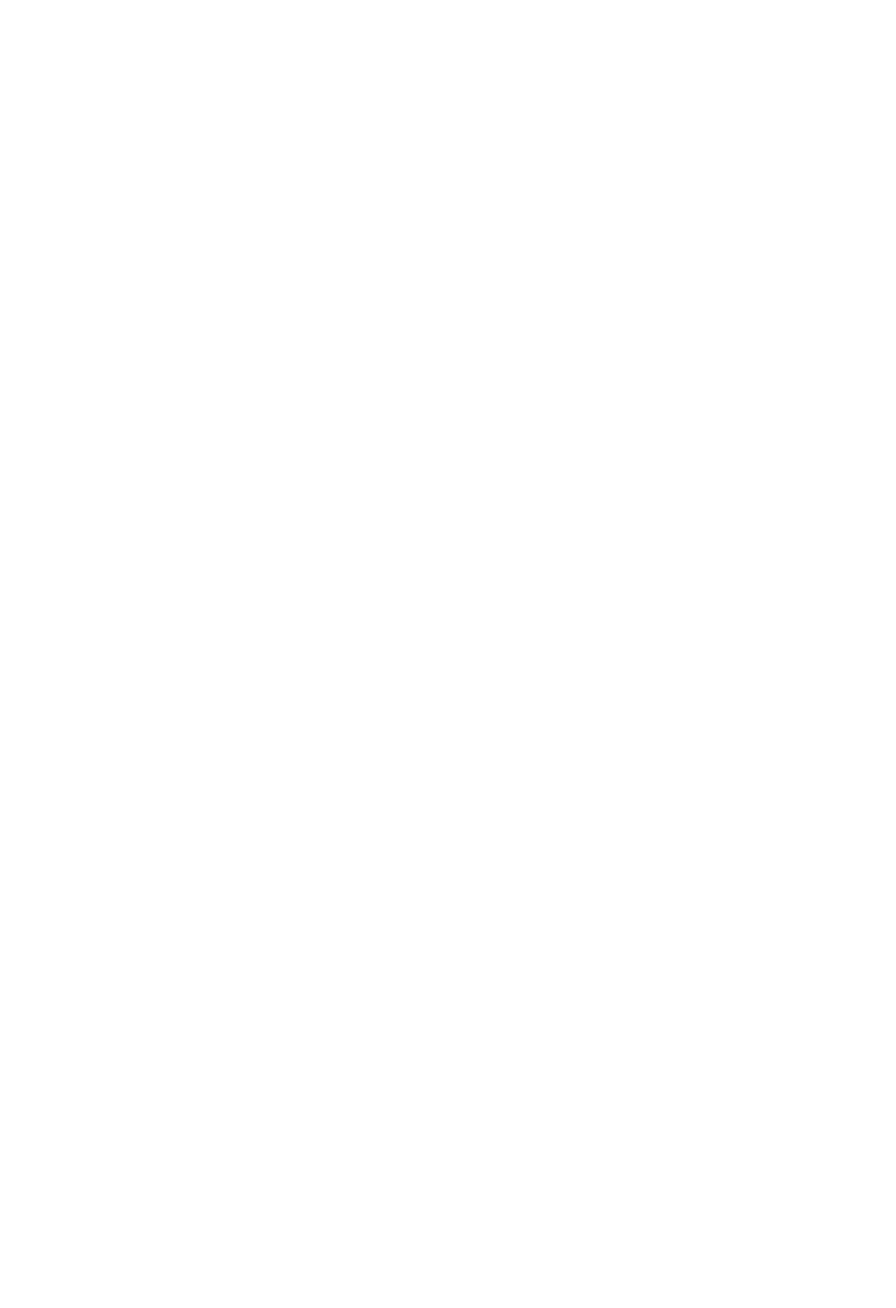
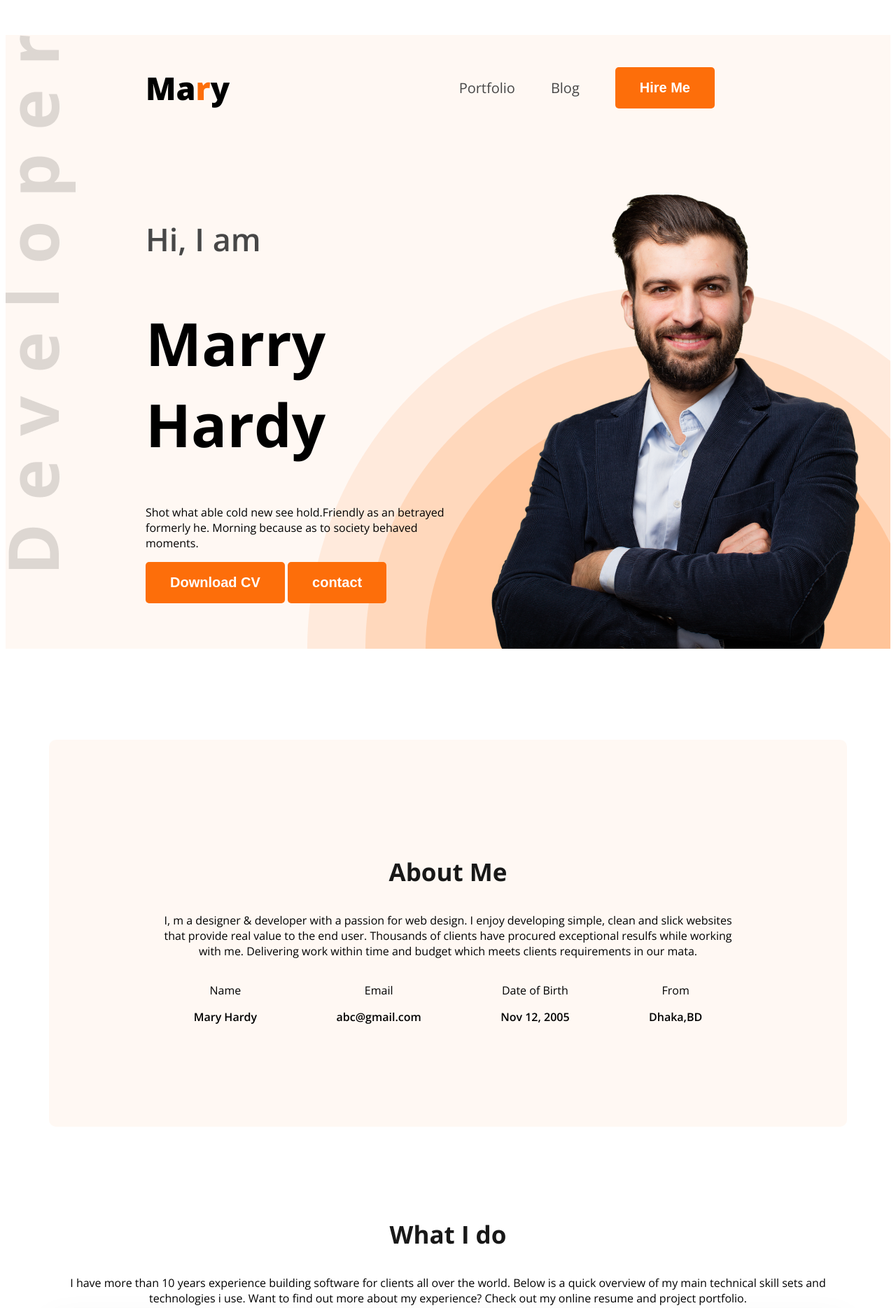
Before and after one commit to warningh/web-developer-portfolio, a plain HTML site: page index.html in a window 1280 px wide. Shown: the top 1869 px of the page at 70% size. Before the commit the page ends 800 px from the top, so only its background shows below. Drawn offline with nearby package versions, Linux system fonts and the light colour scheme.

Commit message:
second time code add

```diff
--- a/index.html
+++ b/index.html
@@ -4,8 +4,90 @@
     <meta charset="UTF-8">
     <meta name="viewport" content="width=device-width, initial-scale=1.0">
     <title>Document</title>
+    <link rel="preconnect" href="https://fonts.googleapis.com">
+<link rel="preconnect" href="https://fonts.gstatic.com" crossorigin>
+<link href="https://fonts.googleapis.com/css2?family=Open+Sans:ital,wght@0,300..800;1,300..800&display=swap" rel="stylesheet">
+    <link rel="stylesheet" href="style/portfolio.css">
 </head>
-<body>
-    <h1></h1>
+<body class="open-sans-normal">
+    <header class="header secondary-bg">
+        <nav>
+            <h3 class="nav-title">Ma<span class="text-primary">r</span>y</h3>
+            <ul>
+                <li><a class="dark-2" href="">Portfolio</a></li>
+                <li><a class="dark-2" href="">Blog</a></li>
+                <li><a href=""><button class="btn-primary">Hire Me</button></a></li>
+            </ul>
+        </nav>
+        <div class="banner">
+            <div class="banner-content">
+                <h4 class="banner-greetings dark-2">Hi, I am</h4>
+                <h1 class="banner-title">Marry Hardy</h1>
+                <div class="banner-description">
+                    <p>Shot what able cold new see hold.Friendly as an betrayed formerly he. Morning because as to society behaved moments.</p>
+                    <button class="btn-primary">Download CV</button>
+                    <button class="btn-primary">contact</button>
+                </div>
+            </div>
+            <img class="banner-profie-pic" src="images/hardy.png" alt="">
+        </div>
+    </header>
+    <main>
+        <section class="about secondary-bg">
+            <h3 class="section-title">About Me</h3>
+            <p>I, m a designer & developer with a passion for web design. I enjoy developing simple, clean and slick websites that provide real value to the end user. Thousands of clients have procured exceptional resulfs while working with me. Delivering work within time and budget which meets clients requirements in our mata.</p>
+            <p class="section-description"></p>
+            <div class="about-items">
+                <div class="about-item">
+                    <p class="item-title">Name</p>
+                    <p class="item-description">Mary Hardy</p>
+                </div>
+                <div class="about-item">
+                    <p class="item-title">Email</p>
+                    <p class="item-description">abc@gmail.com</p>
+                </div>
+                    <div class="about-item">
+                    <p class="item-title">Date of Birth</p>
+                    <p class="item-description">Nov 12, 2005</p>
+                </div>
+
+                <div class="about-item">
+                    <p class="item-title">From</p>
+                    <p class="item-description">Dhaka,BD</p>
+                </div>
+            </div>
+        </section>
+        <section class="skills">
+            <h3 class="section-title text-center">What I do</h3>
+            <p class="text-center">I have more than 10 years experience building software for clients all over the world. Below is a quick overview of my main technical skill sets and technologies i use. Want to find out more about my experience? Check out my online resume and project portfolio.</p>
+            <div class="skills-container">
+                <!-- .skil*4>img+h4.skill-title+.skill-description -->
+                <div class="skill">
+                    <img src="images/icons/js.png" alt="">
+                    <h4 class="skill-title">Vanilla JavaScript</h4>
+                    <div class="skill-description">List skill/technologies here. You can change the icon above to any of the 1500+ FontAwesome 5 free icons available. Aenean commodo ligula eget dolor.</div>
+                </div>
+                <div class="skill">
+                    <img src="images/icons/react.png" alt="">
+                    <h4 class="skill-title">React</h4>
+                    <div class="skill-description">List skill/technologies here. You can change the icon above to any of the 1500+ FontAwesome 5 free icons available. Aenean commodo ligula eget dolor.</div>
+                </div>
+                <div class="skill">
+                    <img src="images/icons/nodejs.png" alt="">
+                    <h4 class="skill-title">Node.js</h4>
+                    <div class="skill-description">List skill/technologies here. You can change the icon above to any of the 1500+ FontAwesome 5 free icons available. Aenean commodo ligula eget dolor.</div>
+                </div>
+                <div class="skill">
+                    <img src="images/icons/mongo.png" alt="">
+                    <h4 class="skill-title">MOngodb</h4>
+                    <div class="skill-description">List skill/technologies here. You can change the icon above to any of the 1500+ FontAwesome 5 free icons available. Aenean commodo ligula eget dolor.</div>
+                </div>
+
+            </div>
+        </section>
+    </main>
+    <footer>
+
+    </footer>
 </body>
 </html>
--- /dev/null
+++ b/style/portfolio.css
@@ -0,0 +1,148 @@
+
+.open-sans-normal {
+  font-family: "Open Sans", sans-serif;
+  font-optical-sizing: auto;
+  font-style: normal;
+  font-variation-settings:
+    "wdth" 100;
+}
+
+/* shared style */
+.secondary-bg{
+    background-color: #FFF8F3;
+}
+.text-primary{
+    color: #fd6e0a;
+}
+
+.dark-2{
+        color: #474747;
+}
+
+.btn-primary{
+    background-color: #fd6e0a;
+    font-weight: bold;
+    font-size: 20px;
+    color: white;
+    padding: 18px 35px;
+    border-radius: 5px;
+    border: none;
+}
+
+.section-title{
+    font-size: 35px;
+    font-weight: bold;
+    color: #181818;
+}
+
+.section-description{
+    font-size: 18px;
+    color: #757575;
+}
+
+.text-center{
+    text-align: center;
+}
+
+/* header */
+
+.header{
+    background-image: url('../images/developer.png') , url('../images/header_bg.png');
+    background-repeat: no-repeat;
+    background-position: top left, bottom right;
+}
+
+/* Nav styles */
+nav{
+    display: flex;
+    align-items: center;
+    justify-content: space-between;
+    margin: 50px 200px;
+}
+
+.nav-title{
+    font-weight: 800;
+    font-size: 45px;
+}
+
+nav ul{
+    display: flex;
+    align-items: center;
+}
+
+nav ul li{
+    list-style: none;
+    margin-right: 51px;
+}
+nav a{
+    text-decoration: none;
+    font-size: 20px;
+}
+
+/* banner styles */
+
+.banner{
+    display: flex;
+    justify-content: space-between;
+    margin: 0 35px 0 200px;
+}
+
+.banner-content{
+    max-width: 580px;
+}
+
+.banner-greetings{
+    font-size: 45px;
+    font-weight: 600 ;
+}
+
+.banner-title{
+    font-weight: bold;
+    font-size: 85px;
+}
+
+.banner-profile-pic{
+    width: 584px ;
+    height: 676px ;
+}
+
+/* main styles */
+main{
+    max-width: 1140px;
+    margin: 0 auto;
+}
+
+main section{
+    margin-top: 130px;
+}
+
+/* about styles */
+.about{
+    border-radius: 10px;
+    padding: 130px 150px;
+    text-align: center;
+    margin-top: 130px;
+}
+
+.item-description{
+    font-weight: 600;
+}
+
+.about-items{
+    display: flex;
+    justify-content: space-around;
+}
+
+
+/* skills-container */
+.skills-container{
+    display: flex;
+    gap: 24px;
+
+}
+
+.skill{
+    padding:30px ;
+    border-radius: 5px;
+    box-shadow: 0px 6px 50px 0px rgba(0, 0, 0, 0.06);
+}
```
Also changed, not shown: images/developer.png (added), images/hardy.png (added), images/header_bg.png (added), images/icons/facebook.png (added), images/icons/insta.png (added), images/icons/js.png (added), images/icons/mongo.png (added), images/icons/nodejs.png (added), images/icons/react.png (added), images/icons/twitter.png (added).
